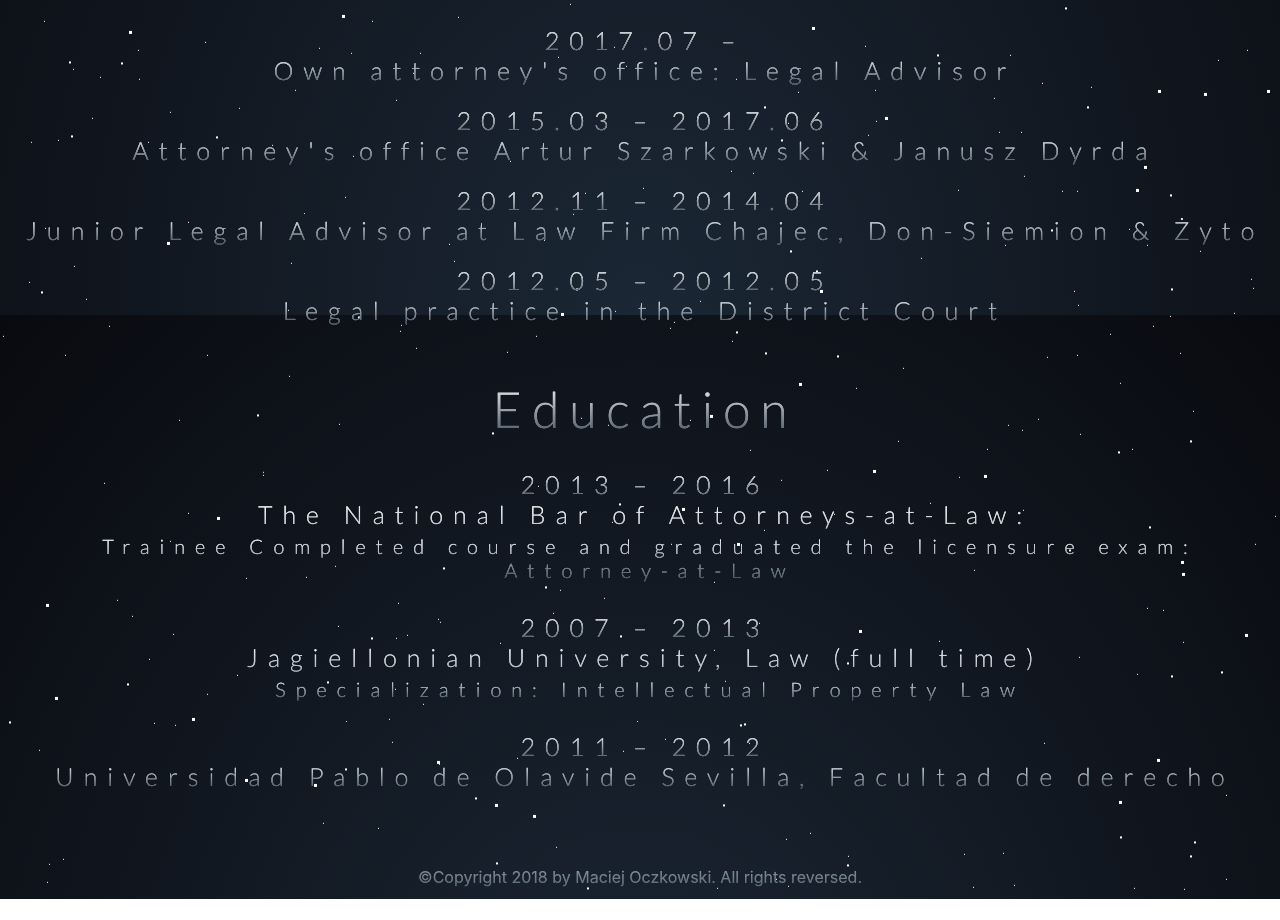
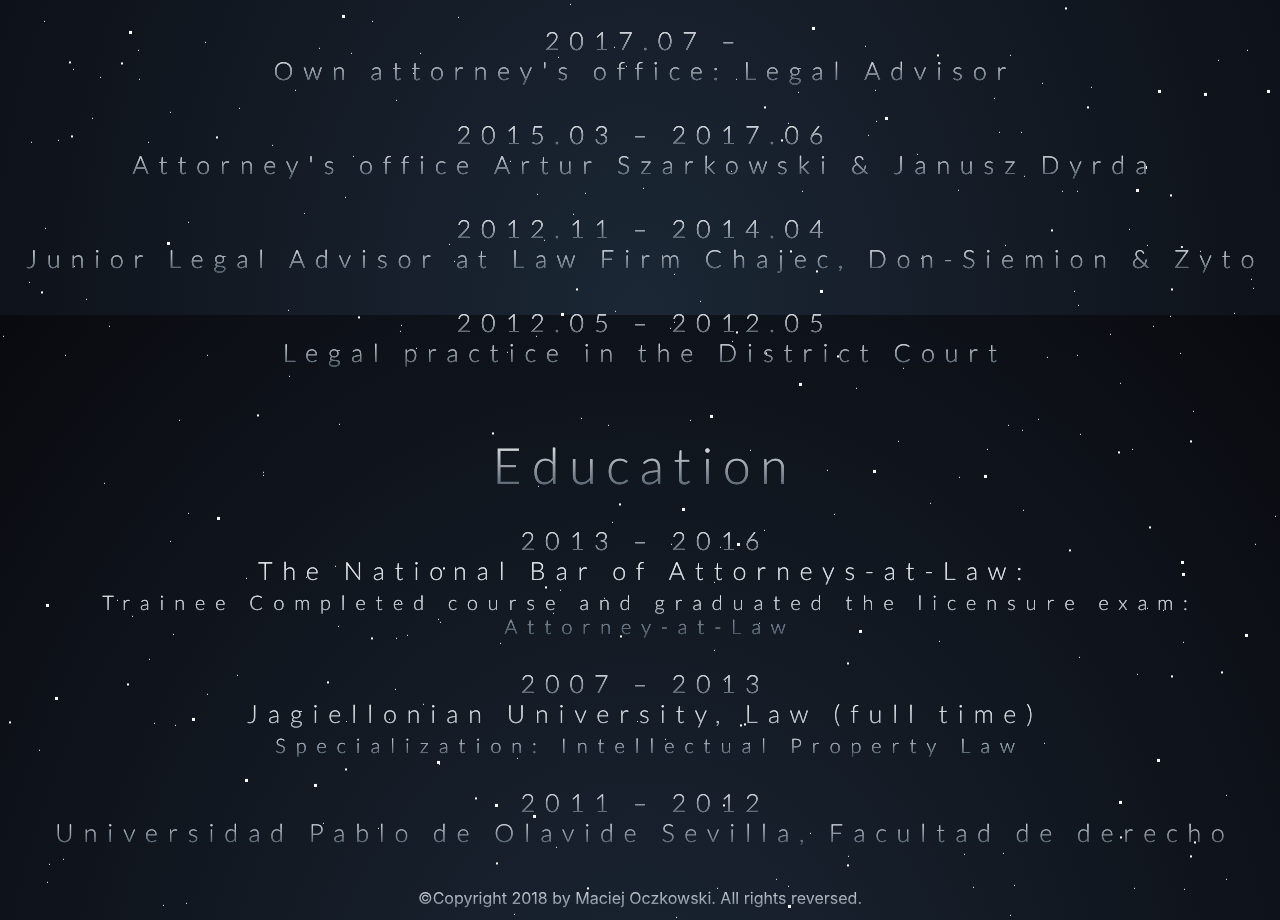
Before and after one commit to oczkox/MyCosmicResume, a plain HTML site: page index.html in a window 1280 px wide. Shown: the part 2085-3005 px from the top of the page. Before the commit the page ends 2984 px from the top, so only its background shows below. Drawn offline with Linux system fonts and the light colour scheme.

Commit message:
StyleCorrection
Experience&Footer

```diff
--- a/css/style.css
+++ b/css/style.css
@@ -33,7 +33,7 @@ li {
 footer {
   text-align: center;
   margin: 0;
-  padding: 40px 0 10px 0;
+  padding: 5px 0 10px 0;
 }
 a {
   position: relative;
--- a/index.html
+++ b/index.html
@@ -101,10 +101,10 @@
             <h2 class="title">Experience</h2>
             <h3>
                 <ul class="titile p-0">
-                    <li class="title d-flex flex-column"><span class="title">2017.07 – </span><span class="title"> Own attorney's office: Legal Advisor</span></li>
-                    <li class="title d-flex flex-column"><span class="title">2015.03 – 2017.06</span><span class="title"> Attorney's office Artur Szarkowski & Janusz Dyrda</span></li>
-                    <li class="title d-flex flex-column"><span class="title">2012.11 – 2014.04</span><span class="title"> Junior Legal Advisor at Law Firm Chajec, Don-Siemion & Żyto</span></li>
-                    <li class="title d-flex flex-column"><span class="title">2012.05 – 2012.05</span><span class="title"> Legal practice in the District Court</span></li>
+                    <li class="title d-flex flex-column pb-4"><span class="title">2017.07 – </span><span class="title"> Own attorney's office: Legal Advisor</span></li>
+                    <li class="title d-flex flex-column pb-4"><span class="title">2015.03 – 2017.06</span><span class="title"> Attorney's office Artur Szarkowski & Janusz Dyrda</span></li>
+                    <li class="title d-flex flex-column pb-4"><span class="title">2012.11 – 2014.04</span><span class="title"> Junior Legal Advisor at Law Firm Chajec, Don-Siemion & Żyto</span></li>
+                    <li class="title d-flex flex-column pb-4"><span class="title">2012.05 – 2012.05</span><span class="title"> Legal practice in the District Court</span></li>
                 </ul>
             </h3>
             <h2 class="title">Education</h2>
```
